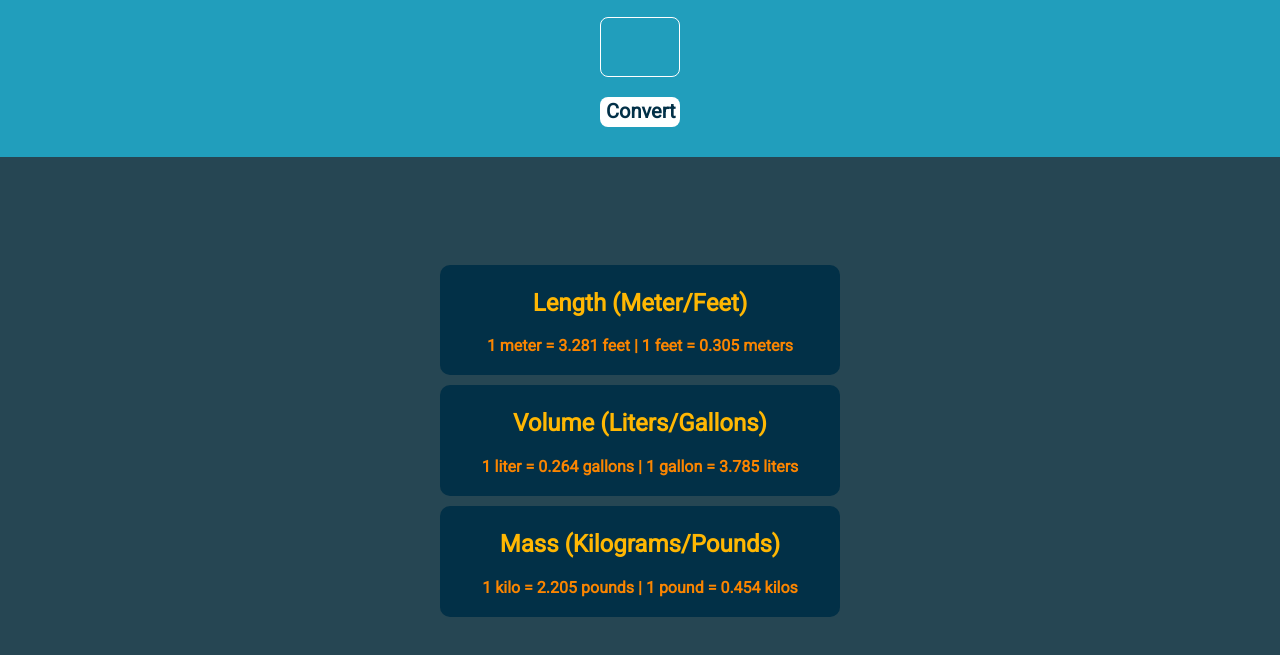
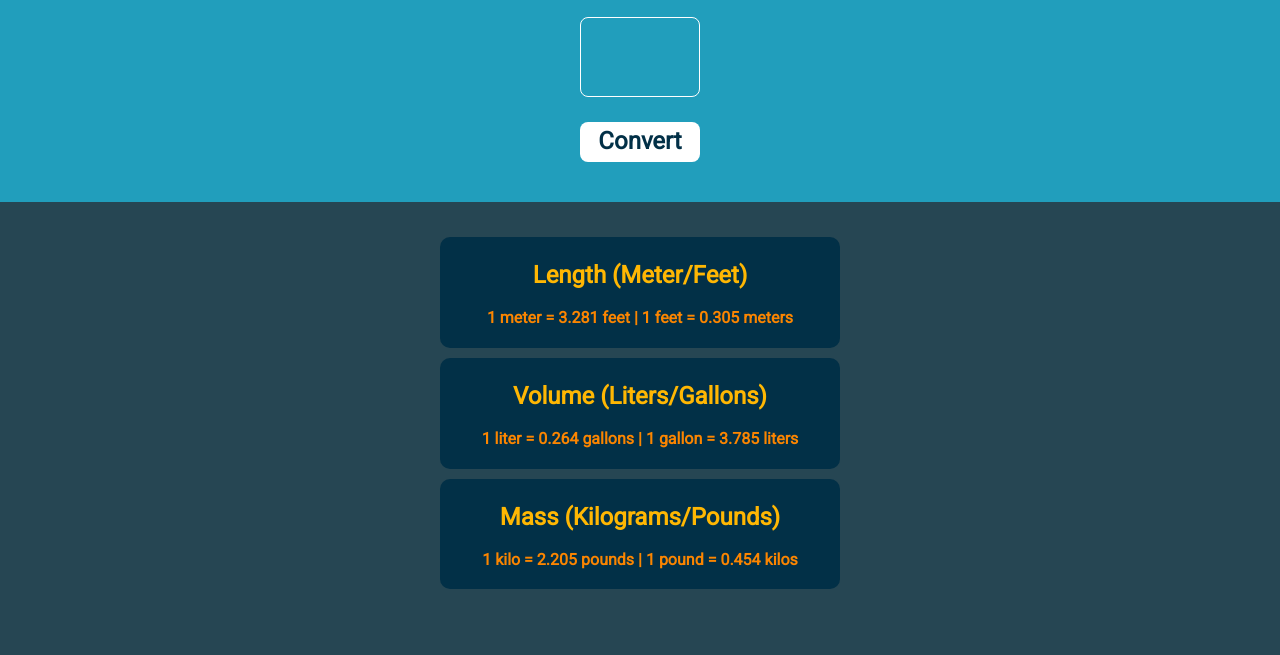
Before and after one commit to myildiz97/unit-converter, a plain HTML site: page index.html in a window 1280 px wide. Shown: the part 75-730 px from the top of the page. Drawn offline with nearby package versions, Linux system fonts and the light colour scheme.

Commit message:
Update index.css

```diff
--- a/index.css
+++ b/index.css
@@ -20,7 +20,6 @@ html, body {
 #input, #output {
     display: flex;
     flex-direction: column;
-    justify-content: center;
     align-items: center;
     text-align: center;
     padding: 30px 0;
@@ -30,6 +29,7 @@ html, body {
     background-color: #219ebc;
     color: #ffffff;
     flex-grow: 0;
+    justify-content: center;
 }
 
 #input > h1 {
@@ -39,13 +39,13 @@ html, body {
 
 #text {
     margin: 15px 0;
-    width: 80px;
-    height: 60px;
+    width: 120px;
+    height: 80px;
     border: 1px solid #ffffff;
     border-radius: 8px;
     background: none;
     text-align: center;
-    font-size: 40px;
+    font-size: 44px;
     color: #ffffff;
     font-weight: bold;
     font-family: 'Roboto', sans-serif;
@@ -57,13 +57,15 @@ html, body {
     border: none;
     border-radius: 8px;
     background: #ffffff;
-    width: 80px;
-    height: 30px;
+    width: 120px;
+    height: 40px;
     text-align: center;
     font-family: 'Roboto', sans-serif;
     color: #023047;
-    font-size: 20px;
+    font-size: 24px;
     font-weight: bold;
+    margin-bottom: 10px;
+    margin-top: 10px;
 }
 
 #output {
```
